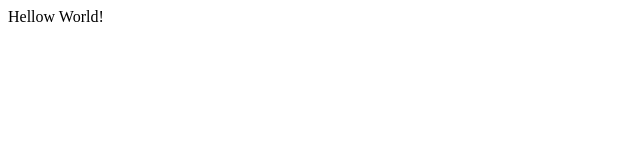
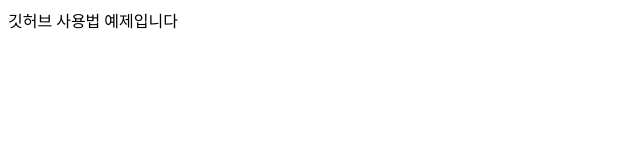
Before and after one commit to hamzzangz/exercise, a plain HTML site: page index.html in a window 1280 px wide. Shown: the whole page, without its empty margins (0-640 px from the left). Drawn offline with Linux system fonts and the light colour scheme.

Commit message:
Update body text in index.html to Korean example

```diff
--- a/index.html
+++ b/index.html
@@ -1,4 +1,4 @@
 <html>
   <HEAD></HEAD>
-  <BODY>Hellow World!</BODY>
+  <BODY>깃허브 사용법 예제입니다</BODY>
 </html>
```
